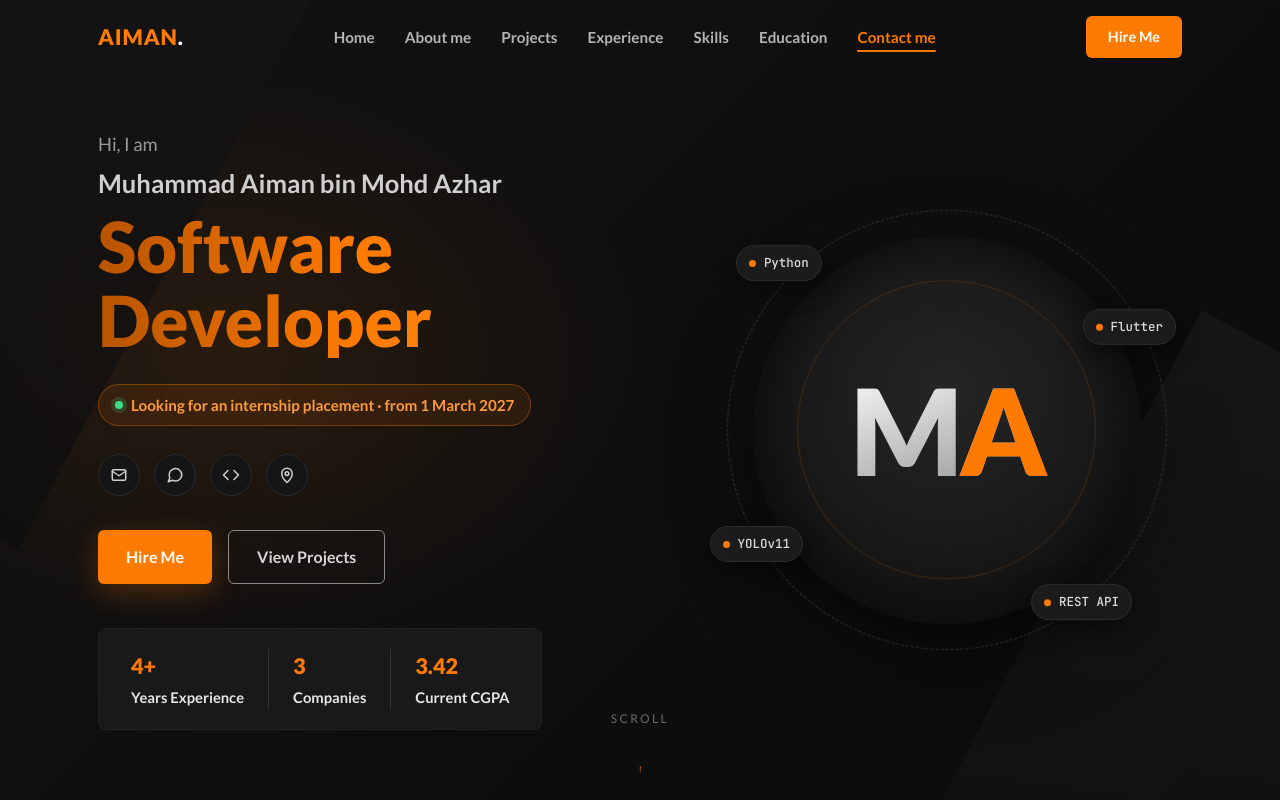
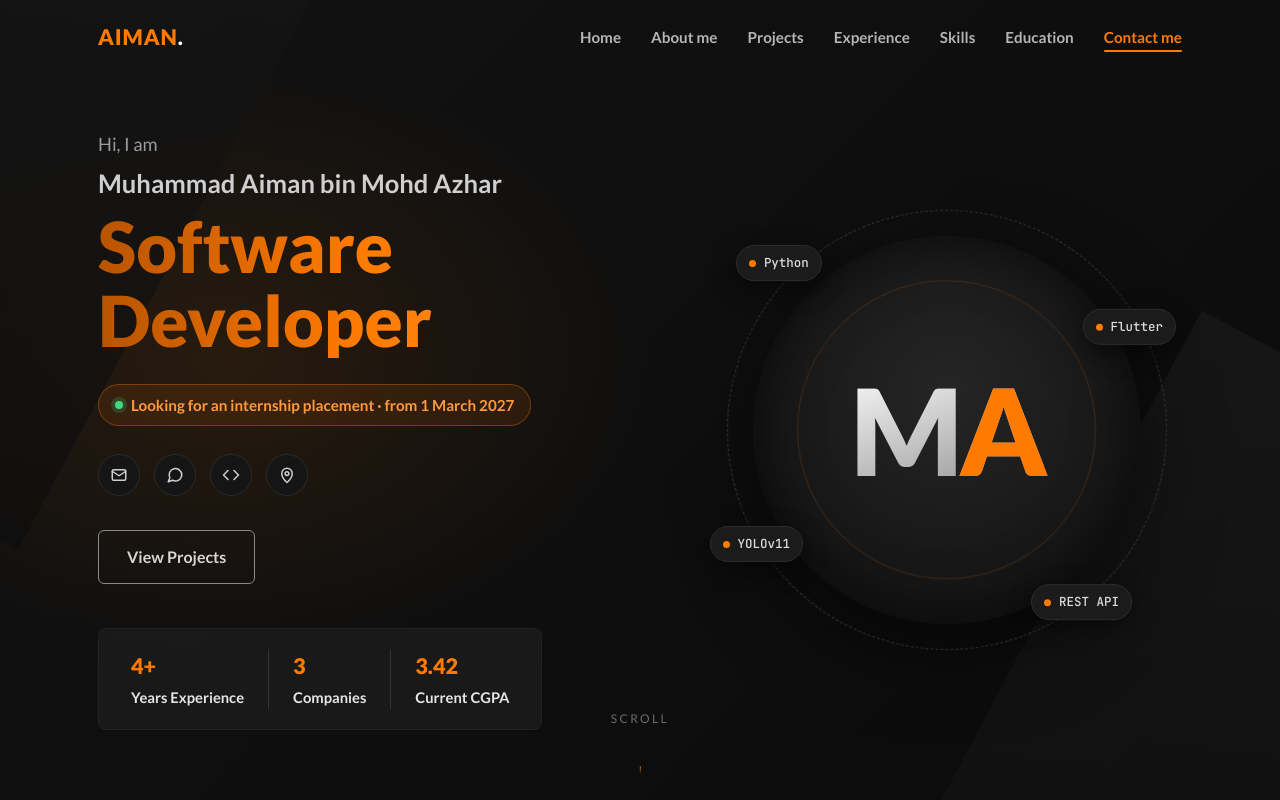
Before and after one commit to Aimanazh/portfolio, a plain HTML site: page index.html in a window 1280 px wide. Shown: the top 800 px of the page. Drawn offline with Linux system fonts and the light colour scheme.

Commit message:
Add files via upload

```diff
--- a/index.html
+++ b/index.html
@@ -330,9 +330,7 @@
       <li><a href="#skills">Skills</a></li>
       <li><a href="#education">Education</a></li>
       <li><a href="#contact">Contact me</a></li>
-      <li class="m-cta"><a class="btn btn-primary" href="#contact">Hire Me</a></li>
     </ul>
-    <a class="btn btn-primary nav-cta" href="#contact">Hire Me</a>
     <button class="burger" id="burger" aria-label="Open menu" aria-expanded="false"><span></span></button>
   </div>
 </nav>
@@ -363,7 +361,6 @@
         </div>
 
         <div class="btns">
-          <a class="btn btn-primary" href="#contact">Hire Me</a>
           <a class="btn btn-ghost" href="#project">View Projects</a>
         </div>
 
@@ -660,7 +657,6 @@
         (+60) 19-584 4751
       </a>
     </div>
-    <a class="btn btn-primary" href="mailto:aimanbinazhar@gmail.com">Hire Me</a>
   </div>
 </section>
 
```
